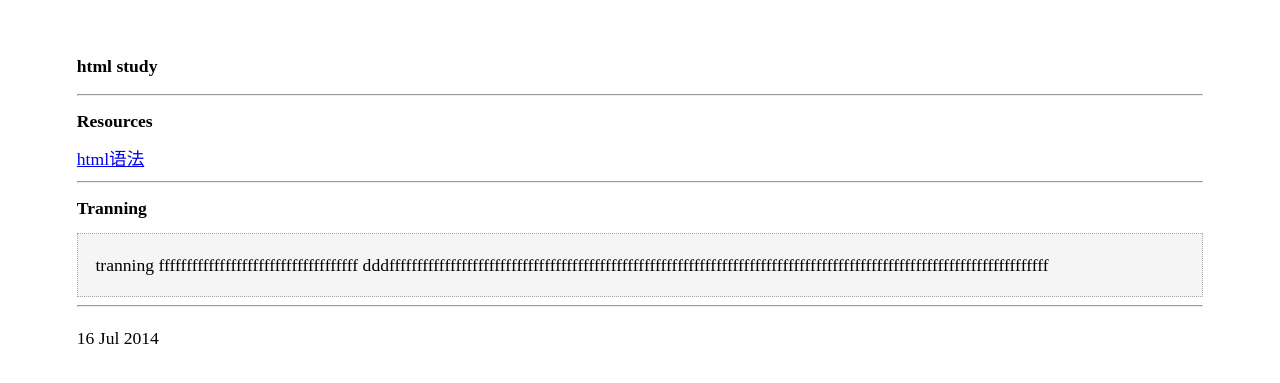
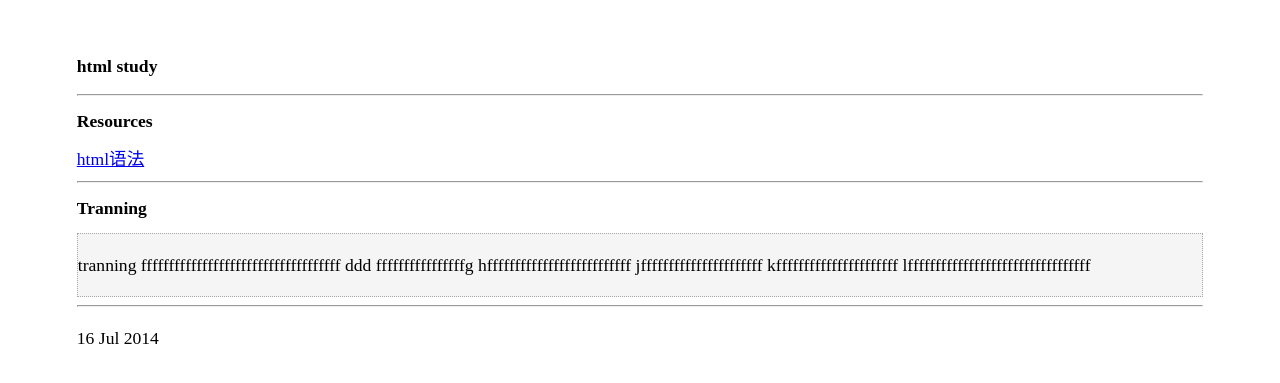
Before and after one commit to kerrignm/blog, a Jekyll site: the page built from _posts/2014-07-16-html-datum.html, in a window 1280 px wide. Shown: the top 383 px of the page. Built offline with Jekyll 4.4.1, drawn with Linux system fonts in a browser that asks for light colours.

Commit message:
debug js

```diff
--- a/_posts/2014-07-16-html-datum.html
+++ b/_posts/2014-07-16-html-datum.html
@@ -12,7 +12,7 @@ title: html study
 
 <h1>Tranning</h1>
 <div class="tranning">
-    <p>tranning ffffffffffffffffffffffffffffffffffff dddfffffffffffffffffffffffffffffffffffffffffffffffffffffffffffffffffffffffffffffffffffffffffffffffffffffffffffffffffffffff</p>
+    <p>tranning ffffffffffffffffffffffffffffffffffff ddd ffffffffffffffffg hffffffffffffffffffffffffff jffffffffffffffffffffff kffffffffffffffffffffff lfffffffffffffffffffffffffffffffff</p>
 </div>
 
 <hr />
--- a/css/screen.css
+++ b/css/screen.css
@@ -35,10 +35,10 @@ ul.posts span {
 .tranning {
     /*margin: auto 1em auto 1em;*/
     padding: auto 1em auto 1em;
-    padding-top: auto;
+    /*padding-top: auto;
     padding-right: 1em;
     padding-bottom: auto;
-    padding-left: 1em;
+    padding-left: 1em;*/
     border-style: dotted;
     border-width: thin;
     border-color: DarkGray;
```
